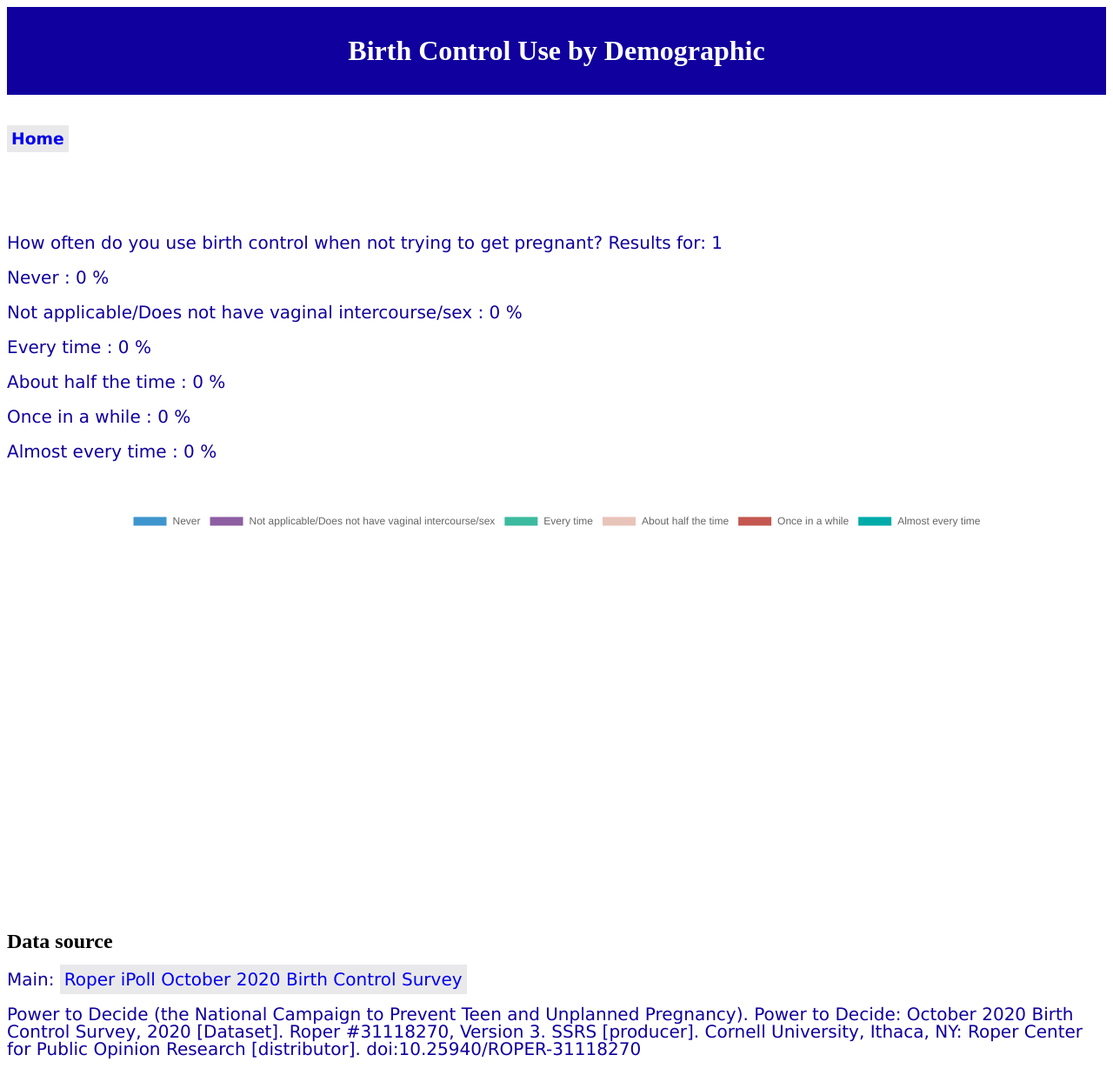
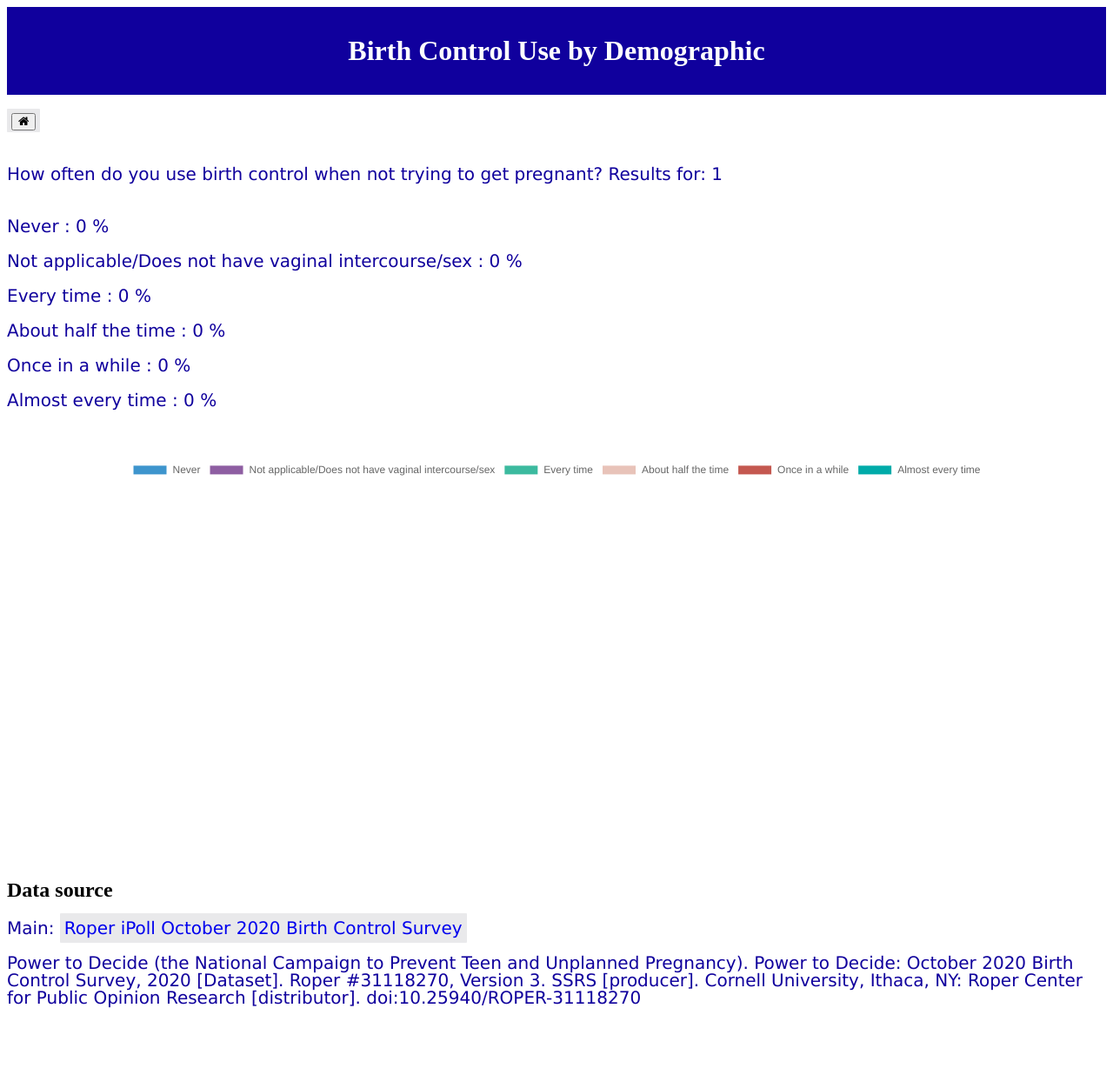
Before and after one commit to CS257-F23/team-project-d, a Flask app: page /birth-control-use/1 in a window 1280 px wide. Shown: the whole page at 87% size. After the commit the page ends 1159 px from the top, so only its background shows below. Run offline with Flask 3, Linux system fonts and the light colour scheme; data that the repository does not hold is empty; some libraries are stand-ins or nearby versions.

Commit message:
datapage done

```diff
--- a/templates/datapage.html
+++ b/templates/datapage.html
@@ -6,9 +6,14 @@ src="https://cdnjs.cloudflare.com/ajax/libs/Chart.js/2.9.4/Chart.js">
         <h1>{{title2}}</h1>
     </head>
     <body>
-        <h3><a href="http://127.0.0.1:5202/">Home</a></h3>
+        <link rel="stylesheet" href="https://cdnjs.cloudflare.com/ajax/libs/font-awesome/4.7.0/css/font-awesome.min.css">
+        <a href="http://127.0.0.1:5202/">
+            <button class="btn"><i class="fa fa-home"></i></button>
+        </a>
+        <div class="container">
+            <p id="question">{{question}} Results for: {{subset}}</p>
+        </div>
 
-        <p id="question"><p>{{question}} Results for: {{subset}}</p>
         {% for key,value in displaylist.items() %}
         <p>{{key}} : {{value}} %</p>
         {% endfor %}
@@ -16,7 +21,6 @@ src="https://cdnjs.cloudflare.com/ajax/libs/Chart.js/2.9.4/Chart.js">
 
             {% block content %}
     <h2>{{topic}}</h2>
-
 
 	    <canvas id="myChart" style="width:100%;max-width:1000px"></canvas>
         {% block javascript %}
@@ -46,7 +50,7 @@ src="https://cdnjs.cloudflare.com/ajax/libs/Chart.js/2.9.4/Chart.js">
     {% endblock %}
 </script>
     <h2>Data source</h2>
-    <p>Main: <a href=https://ropercenter.cornell.edu/ipoll/study/31118270">Roper iPoll October 2020 Birth Control Survey </a></p>
+    <p id="link">Main: <a href=https://ropercenter.cornell.edu/ipoll/study/31118270">Roper iPoll October 2020 Birth Control Survey </a></p>
     <p>Power to Decide (the National Campaign to Prevent Teen and Unplanned Pregnancy). Power to Decide: October 2020 Birth Control Survey, 2020 [Dataset]. Roper #31118270, Version 3. SSRS [producer]. Cornell University, Ithaca, NY: Roper Center for Public Opinion Research [distributor]. doi:10.25940/ROPER-31118270</p>
 
     </div>
```
